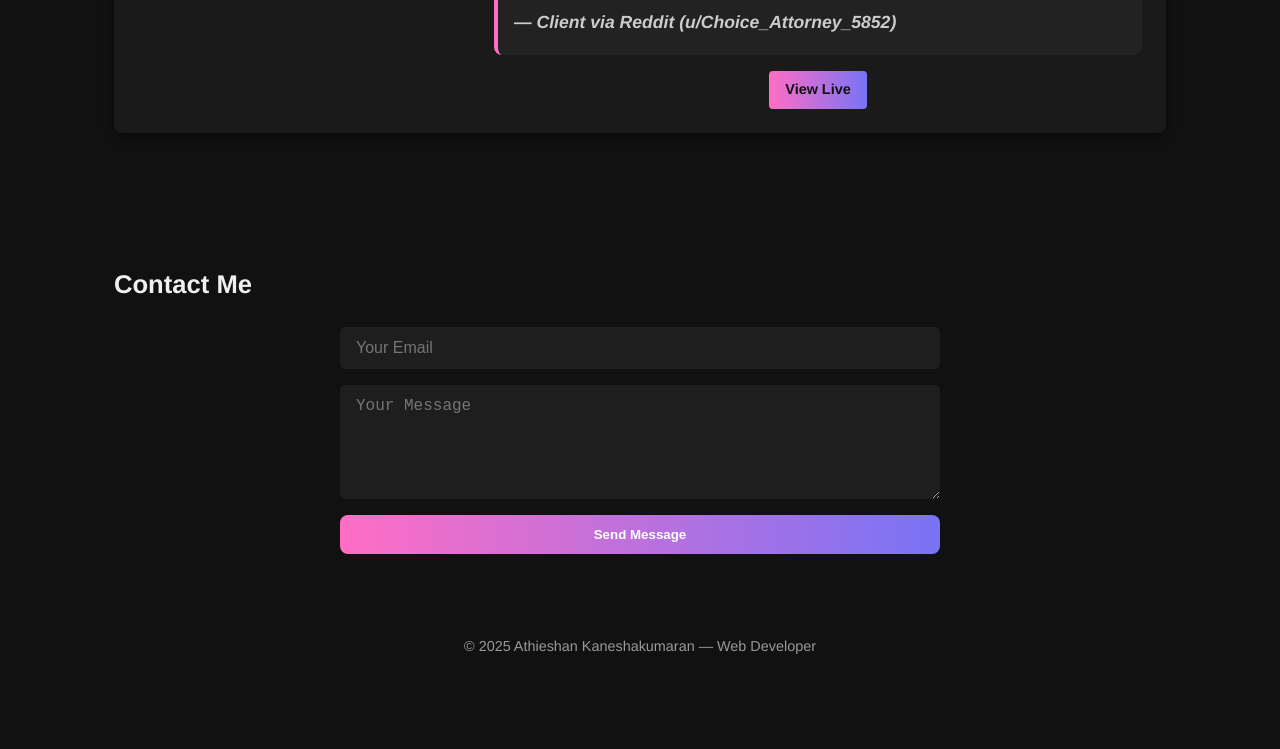
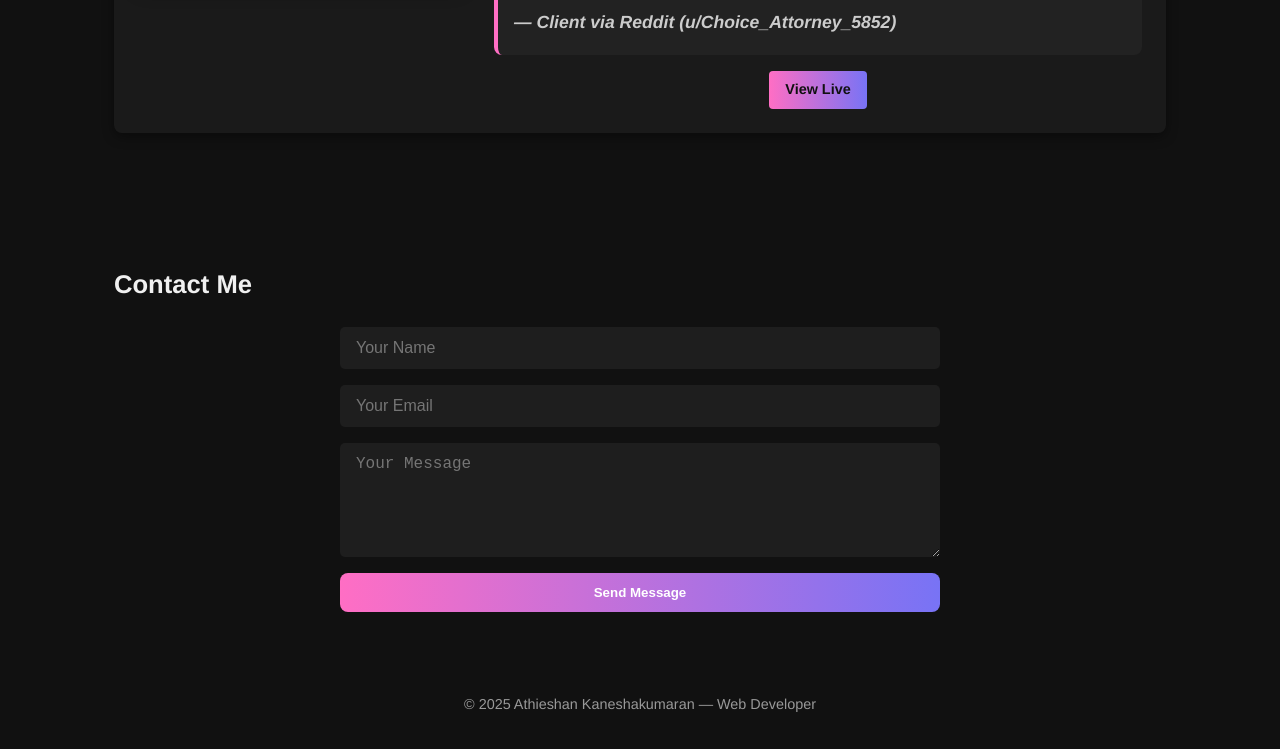
Before and after one commit to AthieshanKaneshakumaran/my-portfolio, a plain HTML site: page index.html in a window 1280 px wide. Shown: the part 2382-3131 px from the top of the page. Drawn offline with Linux system fonts and the light colour scheme.

Commit message:
Contact Name back

```diff
--- a/index.html
+++ b/index.html
@@ -111,9 +111,9 @@
   <!-- Contact Section -->
   <section id="contact">
     <h2>Contact Me</h2>
-    <form id="contact-form" action="https://formsubmit.co/loldepp44@gmail.com" method="POST">
+    <form id="contact-form" action="https://formsubmit.co/athieshan.dev@gmail.com" method="POST">
       <input type="hidden" name="_captcha" value="false">
-      <!--<input type="text" name="name" placeholder="Your Name" required>-->
+      <input type="text" name="name" placeholder="Your Name" required>
       <input type="email" name="email" placeholder="Your Email" required>
       <textarea name="message" placeholder="Your Message" rows="5" required></textarea>
       <button type="submit">Send Message</button>
```
